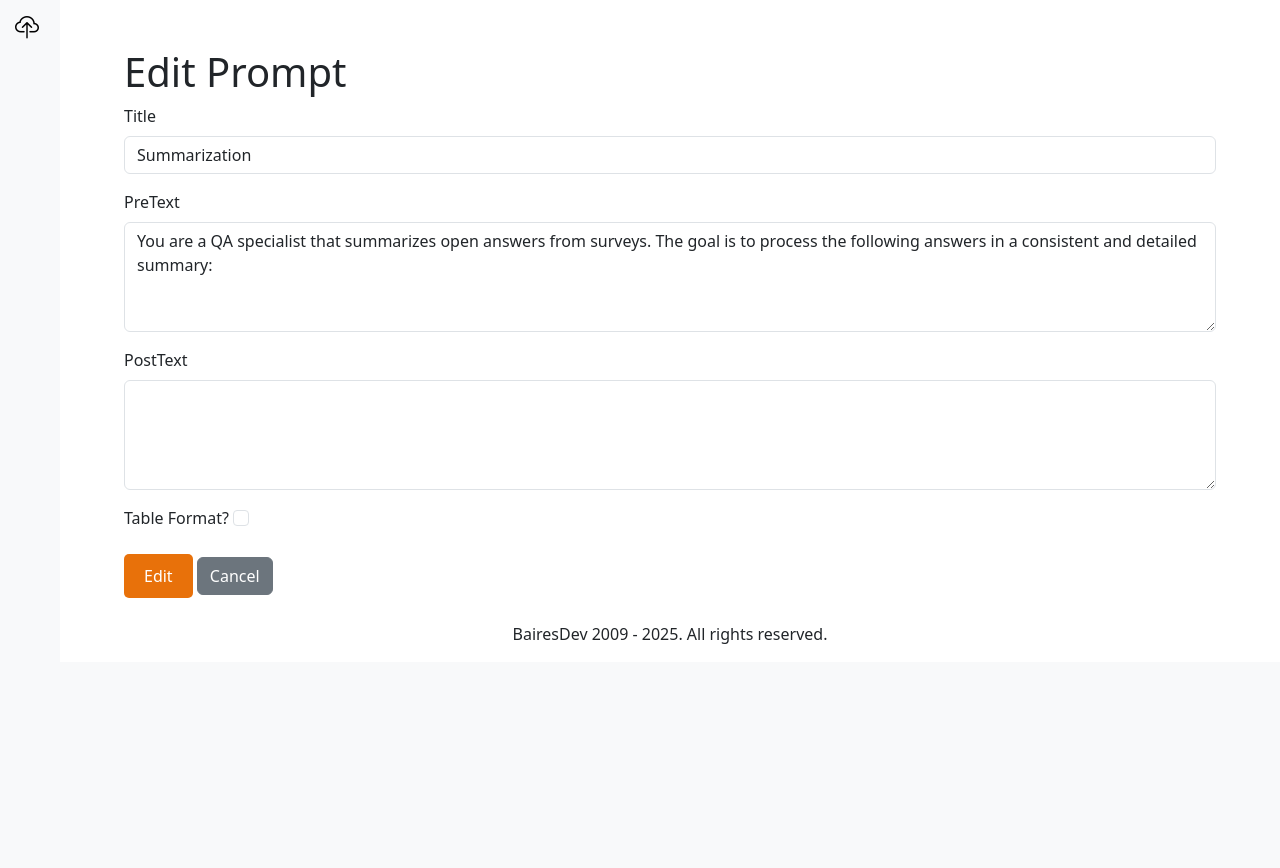
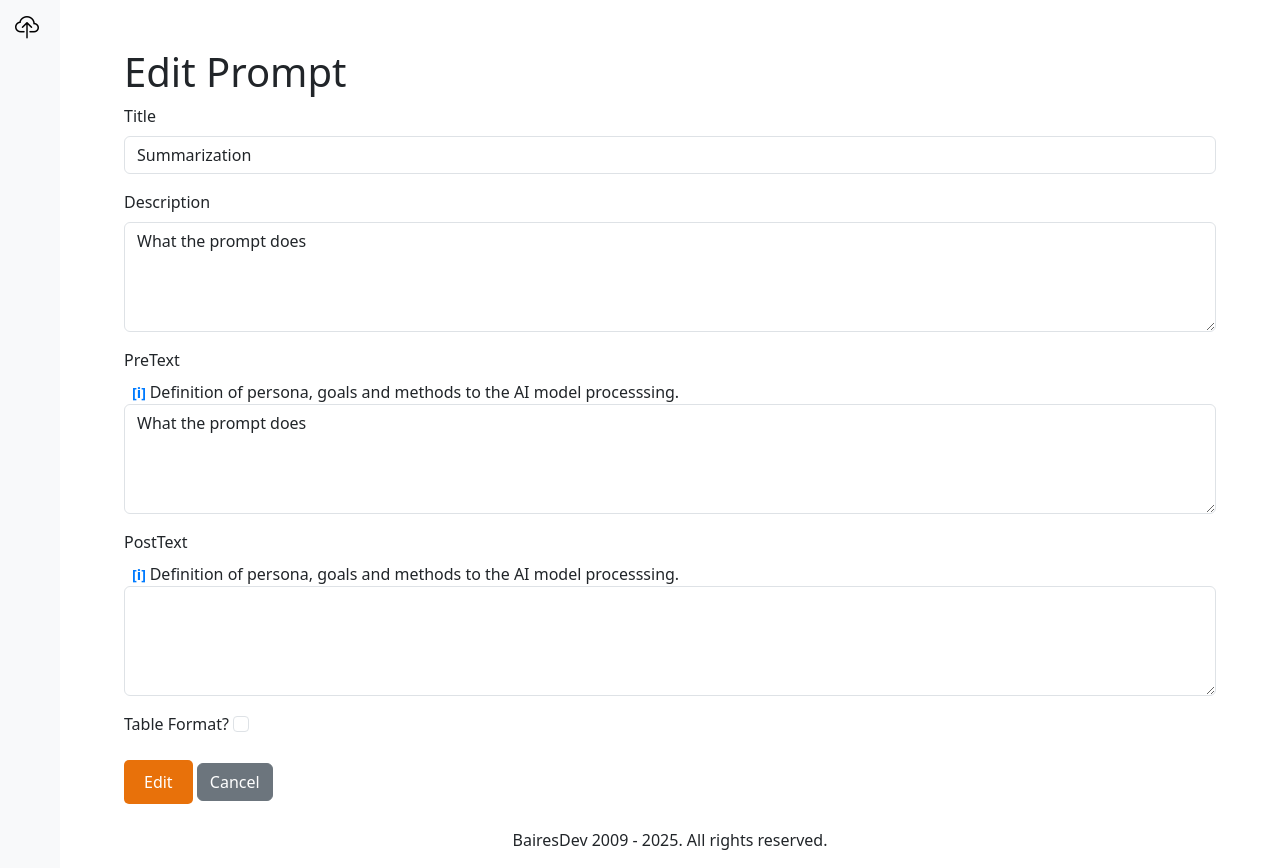
Before and after one commit to iuribairesdev/qa-surveys, a Flask app: page /edit/1 in a window 1280 px wide. Shown: the part 157-1025 px from the top of the page. Before the commit the page ends 801 px from the top, so only its background shows below. Run offline with Flask 3, Linux system fonts and the light colour scheme; the visitor is signed in with stand-in values (Sample User, id 1); parts of the project's set-up code (start-up, migrations or seed data) failed here and were passed over.

Commit message:
latest changes on main

```diff
--- a/main.py
+++ b/main.py
@@ -56,6 +56,11 @@ app.config['UPLOAD_FOLDER'] = UPLOAD_FOLDER
 
 PROMPT_FILE = 'prompts.json'
 
+
+
+## create mmutliple prompts funcionality as a stage before previw, so the user can select the prmopt and columns respectively
+
+
 # Route to display the file preview
 @app.route('/preview', methods=['POST'])
 def preview():
@@ -107,7 +112,8 @@ def preview():
 
 
 
-def post_to_openai(text, model="gpt-4o", tokens=3000, temperature=0.2) -> None:
+# def post_to_openai(text, model="gpt-4o", tokens=3000, temperature=0.2) -> None:
+def post_to_openai(text, model="gpt-4o", tokens=3000, temperature=0.2):
     try:
         response = openai.ChatCompletion.create(
             model=model,
@@ -148,6 +154,15 @@ def preprocess_text(text):
     tokens = [lemmatizer.lemmatize(word) for word in tokens]
     return " ".join(tokens)
 
+
+def save_csv(df, filename):
+    # Step 6. Save to  csv file
+    filename = filename + '-summary-' + datetime.datetime.now().strftime("%Y%m%d") + '.csv'
+    filepath = os.path.join(
+        app.config['UPLOAD_FOLDER']
+        ,filename)
+    df.to_csv(filepath, index="False")
+
 def categorization(input_file):
     print("categorization", input_file)
     df1 = pd.read_csv(f"{os.path.join(app.config['UPLOAD_FOLDER'], input_file)}.csv")
@@ -155,7 +170,9 @@ def categorization(input_file):
     for col in df1.columns:
         # Apply cleaning
         df2[col] = df1[col].apply(preprocess_text)
+    save_csv(df2, input_file)
     return df2
+
 
 def summarization(input_file):
     print(input_file)
@@ -186,12 +203,9 @@ def summarization(input_file):
         print("FINISH RESUESTS")
         # Step 5: Create a summary DataFrame
         summary_df = pd.DataFrame([summarized_data])
-        # Step 6. Save to  csv file
-        filename = filename + '-summary-' + datetime.datetime.now().strftime("%Y%m%d") + '.csv'
-        filepath = os.path.join(
-            app.config['UPLOAD_FOLDER']
-            ,filename)
-        summary_df.to_csv(filepath, index="False")
+        save_csv(summary_df, input_file)
+        print('TYPE', type(summary_df))
+        return summary_df
     except Exception as e:
         return jsonify({"error": f"Error reading CSV file: {str(e)}"}), 400
 
@@ -216,7 +230,45 @@ def result():
             if prompt['title'] == 'Categorization':
                 result=categorization(filename)
             elif prompt['title'] == 'Summarization':
-                result=summarization(filename)
+                # result=summarization(filename)
+
+                load_dotenv()
+                openai.api_key = os.environ.get("OPENAI_API_KEY1")
+                try:
+                    df = pd.read_csv(f"{os.path.join(app.config['UPLOAD_FOLDER'], filename)}.csv")
+                    # Get open questions/answers
+                    # df1 = df.iloc[2:,[7,8,10,11,12,16,18,20,22,24,25,27,28,29,30,32]]
+
+                    # Normalize text columns to lowercase
+                    text_columns = [
+                        "QA_Team_Composition", "Vendor_Names", "Manual_QAs_qty", "Automated_QAs_qty",
+                        "Developers_qty", "Backend_tools", "Frontend_Automation", "Mobile_Automation",
+                        "UnitTest_Automation", "Coverage_Testing_Tools", "Testing_Type", "Test_Management_Tools",
+                        "QA_metrics", "QA_Challenges", "QA_Suggestions", "QA_AI_Tools"
+                    ]
+                    # df.columns = text_columns
+
+                    # Step 4: Summarize each column
+                    summarized_data = {}
+                    for column in df.columns:
+                        print("COLUMN", column)
+                        combined_text = " ".join(str(item) for item in df[column].dropna() if isinstance(item, str))
+                        print('LEN COMB', len(combined_text.splitlines()))
+                        if (len(combined_text.splitlines())) > 0:
+                            summarized_data[column] = post_to_openai(combined_text)
+                    print("FINISH RESUESTS")
+                    # Step 5: Create a summary DataFrame
+                    result = pd.DataFrame([summarized_data])
+                    save_csv(result, filename)
+                    print('TYPE', type(result))
+
+                except Exception as e:
+                    return jsonify({"error": f"Error reading CSV file: {str(e)}"}), 400
+
+
+
+
+                print('summarization')
         if 'cancel' in request.form:
             # Go back to the form
             return redirect(url_for('home'))
@@ -229,7 +281,9 @@ def result():
             )
     else:
         result = 'Bad method request '
-    return render_template('result.html', page_title="Summary Result", result=result, filename=filename)
+    print(type(result))
+    result_html = result.to_html(classes='table table-striped', index=False)
+    return render_template('result.html', page_title="Summary Result", result=result_html, filename=filename)
 
 
 
--- a/prompts.json
+++ b/prompts.json
@@ -2,13 +2,20 @@
     {
         "id": 1,
         "title": "Summarization",
-        "pretext": "You are a QA specialist that summarizes open answers from surveys. The goal is to process the following answers in a consistent and detailed summary:\r\n               ",
-        "posttext": " "
+        "pretext": "What the prompt does",
+        "posttext": " ",
+        "table_p": null
     },
     {
         "id": 2,
         "title": "Categorization",
         "pretext": "You are a QA specialist that summarizes open answers from surveys. The goal is to process the following answers in a consistent and detailed summary.",
         "posttext": " "
+    },
+    {
+        "id": 3,
+        "title": "Multiple Prompts",
+        "pretext": "n/a",
+        "posttext": "n/a"
     }
 ]
--- a/templates/prompt_form.html
+++ b/templates/prompt_form.html
@@ -11,11 +11,18 @@
                 <input required type="text" class="form-control" id="title" name="title" value="{{ prompt.title if prompt else '' }}"">
             </div>
             <div class="mb-3">
-                <label for="pretext" class="form-label">PreText</label>
-                <textarea required class="form-control" id="pretext" name="pretext" rows="4">{{ prompt.pretext if prompt else '' }}</textarea>
+                <label for="pretext" class="form-label">Description</label>
+                <textarea required class="form-control" id="pretext" name="pretext" rows="4">What the prompt does</textarea>
             </div>
             <div class="mb-3">
-                <label for="posttext" class="form-label">PostText</label>
+                <label for="pretext" class="form-label">PreText</label><br>
+                <span class="helper-text">[i]&nbsp;</span><span>Definition of persona, goals and methods to the AI model processsing.</span>
+                <textarea required class="form-control" id="pretext" name="pretext" rows="4">{{ prompt.pretext if prompt else '' }}</textarea>
+
+            </div>
+            <div class="mb-3">
+                <label for="posttext" class="form-label">PostText</label><br>
+                <span class="helper-text">[i]&nbsp;</span><span>Definition of persona, goals and methods to the AI model processsing.</span>
                 <textarea required class="form-control" id="posttext" name="posttext" rows="4">{{ prompt.posttext if prompt else '' }}</textarea>
             </div>
             <div class="mb-3">
--- a/templates/result.html
+++ b/templates/result.html
@@ -18,7 +18,7 @@
                 <div class="card-body">
                     <p><strong>Filename:</strong> {{ filename }}</p>
                     <p><strong>Summary:</strong><br/>
-                    <div>{{ result.to_html(classes='table table-striped', index=False)|safe }}</div>
+                    <div>{{ result_html|safe }}</div>
                 </div>
             </div>
             </br>
```
